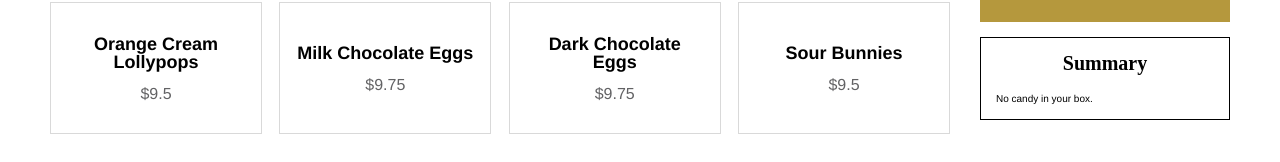
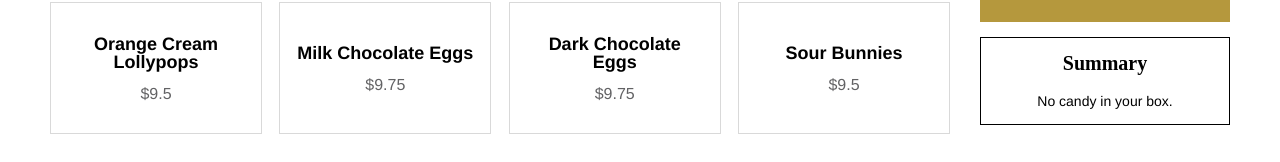
Before and after one commit to yuda0110/candies, a React (Create React App) app: page / in a window 1280 px wide. Shown: the part 278-440 px from the top of the page. Built offline with nearby package versions, Linux system fonts and the light colour scheme.

Commit message:
Style the message in Summary

```diff
--- a/src/components/Summary.js
+++ b/src/components/Summary.js
@@ -34,7 +34,7 @@ function Summary({ candyList }) {
           <div className={styles.total}>Total: ${total}</div>
         </>
       ) : (
-        <p>No candy in your box.</p>
+        <p className={styles.message}>No candy in your box.</p>
       )}
     </section>
   )
--- a/src/components/Summary.module.scss
+++ b/src/components/Summary.module.scss
@@ -50,4 +50,9 @@
         font-size: 2rem;
         text-align: center;
     }
+
+    .message {
+        font-size: 1.4rem;
+        text-align: center;
+    }
 }
```
